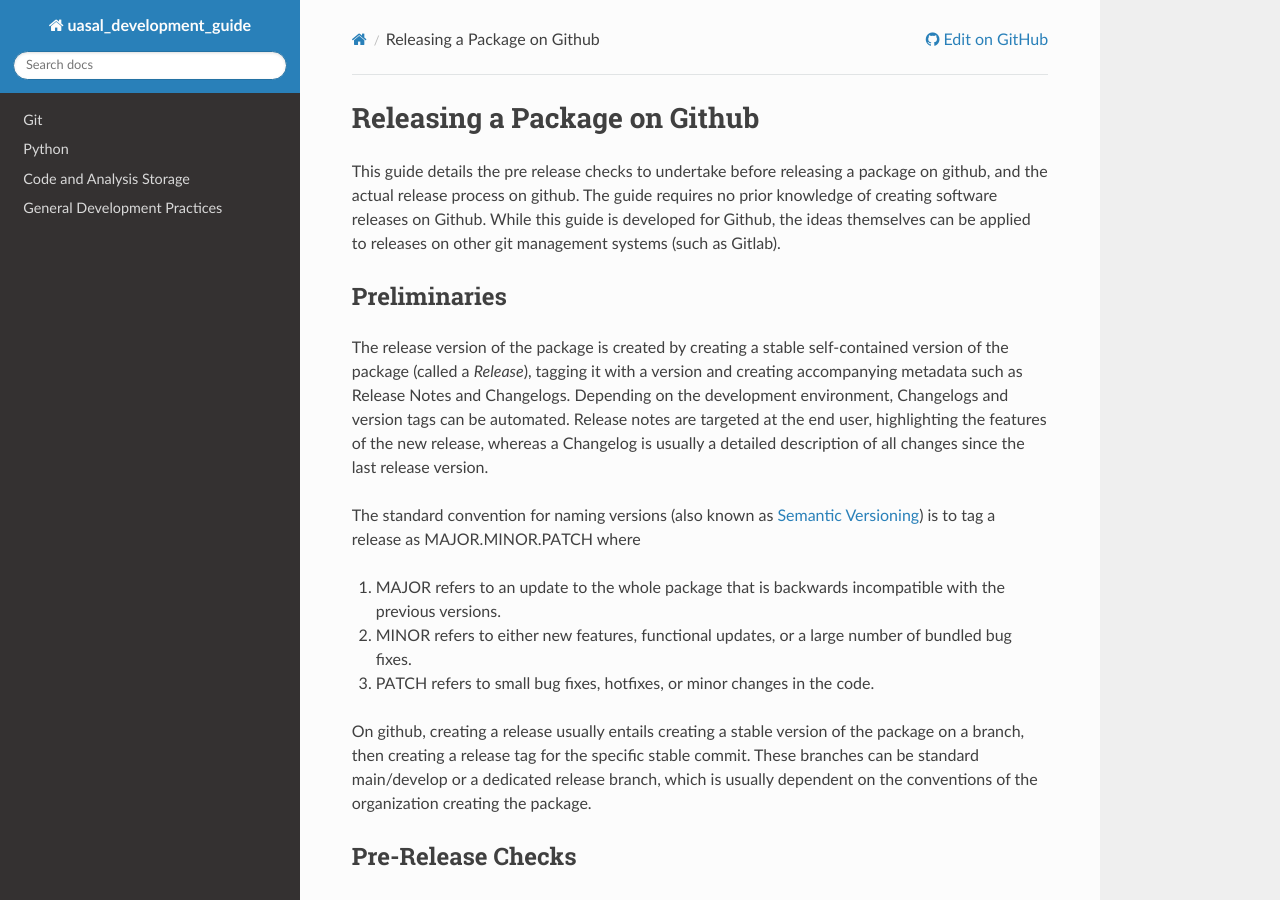
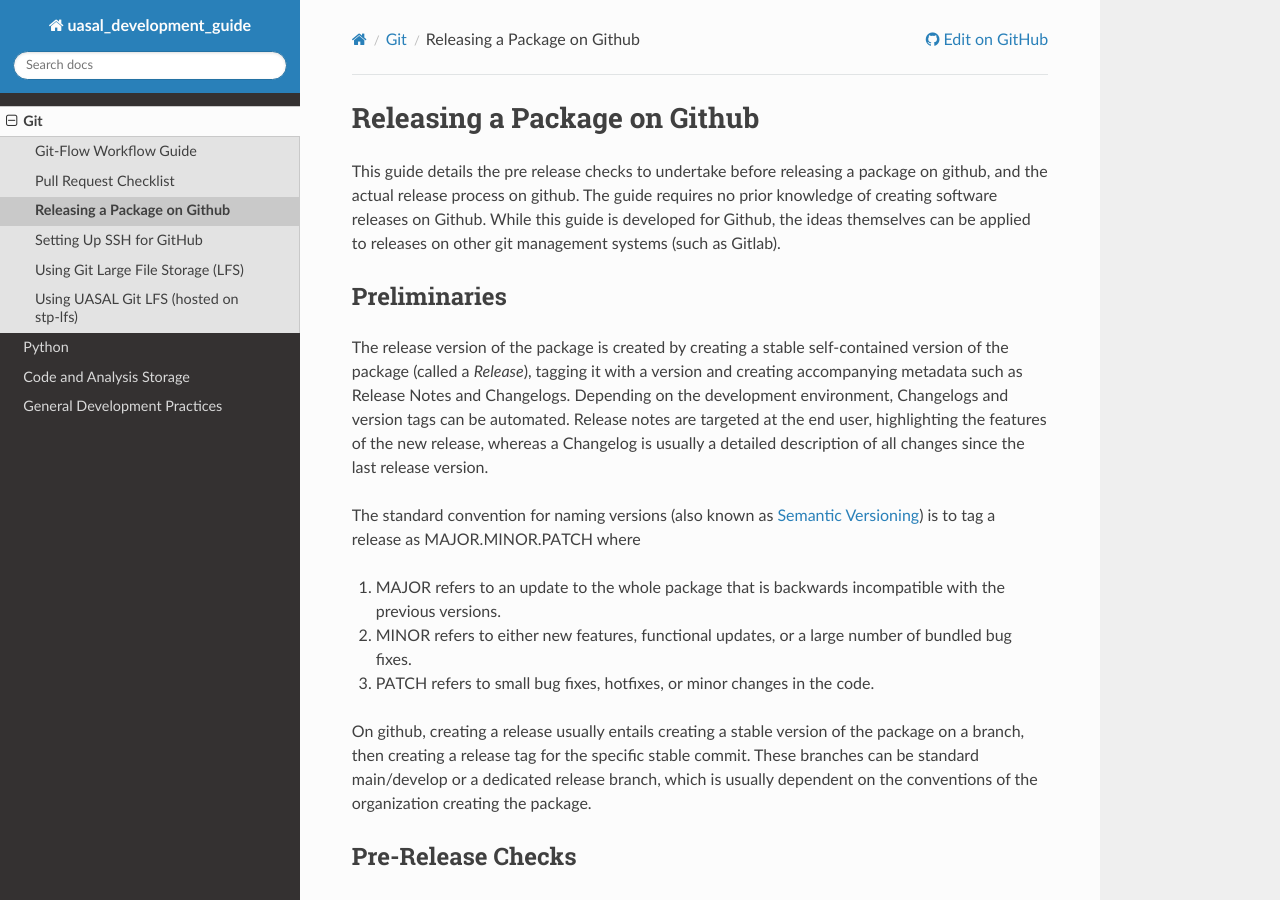
Before and after one commit to uasal/uasal_development_guide, a Sphinx documentation site: the page built from source/git/git_package_release_guide.rst, in a window 1280 px wide and 900 px high. Built offline with Sphinx 7.4.7 and the Read the Docs theme 3.1.0, drawn with Linux system fonts in a browser that asks for light colours.

Commit message:
Fix to git.rst for toctree
Update toctree for git.rst

```diff
--- a/source/git/git.rst
+++ b/source/git/git.rst
@@ -6,6 +6,7 @@
 
    git-flow-guide
    pull_request_checklist
+   git_package_release_guide
    ssh_key_tutorial
    Git_LFS_Guide
    uasal_lfs
```
